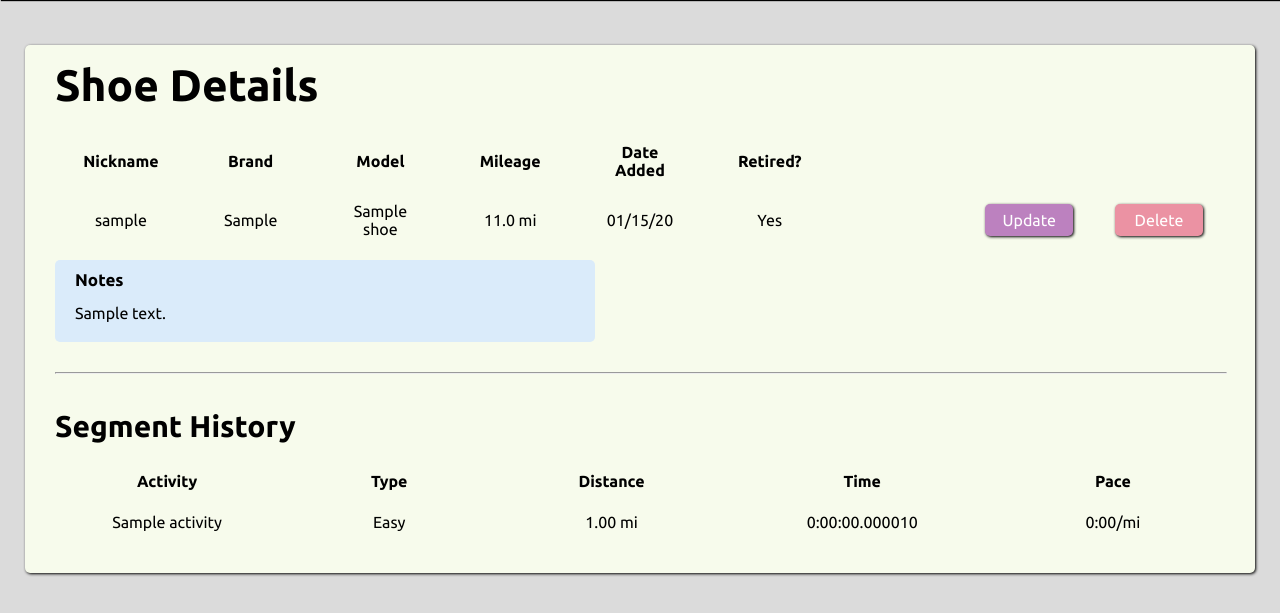
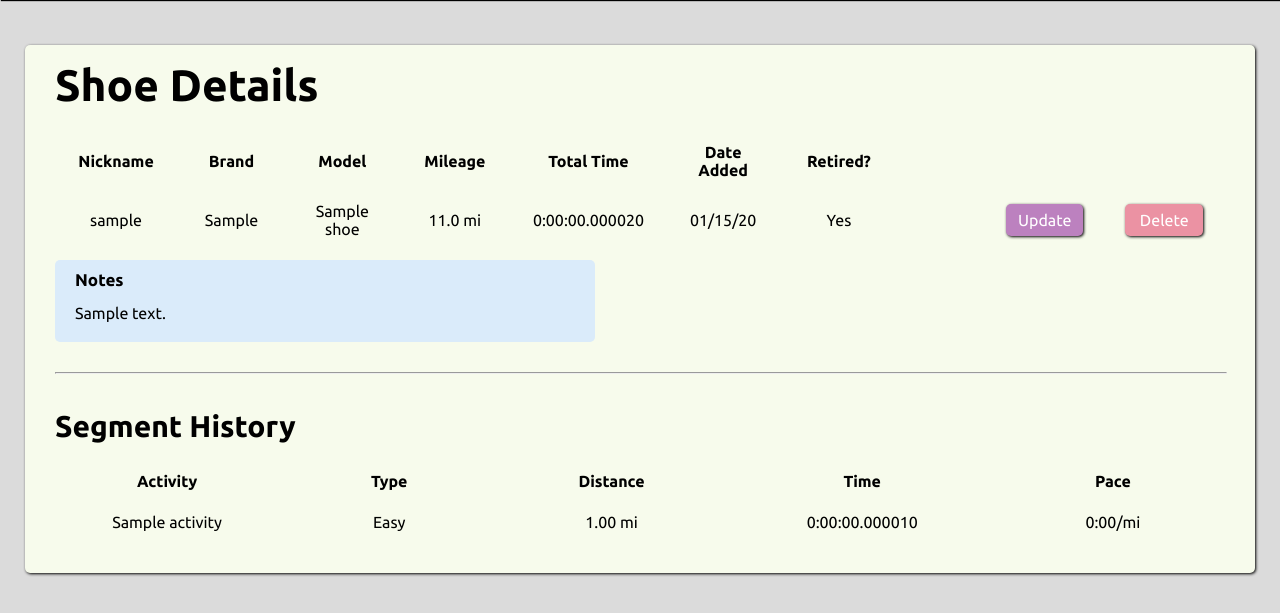
Before and after one commit to muno17/Tempo, a Django app: page /shoes/1/ in a window 1280 px wide. Shown: the part 44-657 px from the top of the page. Run offline with Django 5.2, Linux system fonts and the light colour scheme; tables that the repository leaves empty hold one stand-in row (values such as "Sample post").

Commit message:
begin updating pace and distances for conversion throughout templates, add total time to Shoe model

```diff
--- a/static/js/unit_conversion.js
+++ b/static/js/unit_conversion.js
@@ -41,10 +41,15 @@ function toggleKm() {
     }
 
     for (let duration of durations) {
-        let distance = (parseFloat(duration.dataset.mi) * 1.60934).toFixed(2)
         let totalSeconds = duration.dataset.seconds
-        let minutes = parseInt((totalSeconds / distance) / 60)
-        let seconds = parseInt((totalSeconds /distance) % 60)
-        duration.innerHTML = `${minutes}:${seconds}`
+        if (totalSeconds > 0) {
+            let distance = (parseFloat(duration.dataset.mi) * 1.60934).toFixed(2)
+            let minutes = parseInt((totalSeconds / distance) / 60)
+            let seconds = parseInt((totalSeconds /distance) % 60)
+            duration.innerHTML = `${minutes}:${seconds}`
+        } else {
+            duration.innerHTML = "0:00"
+        }
+
     }
 }
--- a/templates/blocks.html
+++ b/templates/blocks.html
@@ -1,4 +1,5 @@
 {% extends 'base.html' %}
+{% load unit_tags %}
 
 {% block content %}
     <div class="stats-block">
@@ -29,9 +30,9 @@
                         <td><a href="{% url 'block-detail' block.id  %}">{{ block.name }}</a></td>
                         <td>{{ block.start|date:"m/d/Y"  }}</td>
                         <td>{{ block.end|date:"m/d/Y"  }}</td>
-                        <td>{{ block.mileage }} mi</td>
+                        <td>{{ block.mileage|as_distance }}</td>
                         <td>{{ block.time }}</td>
-                        <td>{{ block.pace }}/mi</td>
+                        <td>{% pace_display block.time.total_seconds block.mileage block.pace %}</td>
                         <td></td>
                         <td>
                             <div class="button update">
--- a/templates/cycles.html
+++ b/templates/cycles.html
@@ -1,4 +1,5 @@
 {% extends 'base.html' %}
+{% load unit_tags %}
 
 {% block content %}
     <div class="stats-block">
@@ -27,9 +28,9 @@
                 <tr>
                     <td><a href="{% url 'cycle-detail' cycle.id %}">{{ cycle.start|date:"m/d/Y"  }}</a></td>
                     <td>{{ cycle.end|date:"m/d/Y"  }}</td>
-                    <td>{{ cycle.mileage }} mi</td>
+                    <td>{{ cycle.mileage|as_distance }}</td>
                     <td>{{ cycle.time }}</td>
-                    <td>{{ cycle.pace }}/mi</td>
+                    <td>{% pace_display cycle.time.total_seconds cycle.mileage cycle.pace %}</td>
                     <td></td>
                     <td></td>
                     <td>
--- a/templates/shoe_details.html
+++ b/templates/shoe_details.html
@@ -1,4 +1,5 @@
 {% extends 'base.html' %}
+{% load unit_tags %}
 
 {% block content %}
     <div class="stats-block">
@@ -10,9 +11,9 @@
                     <th>Brand</th>
                     <th>Model</th>
                     <th>Mileage</th>
+                    <th>Total Time</th>
                     <th>Date Added</th>
                     <th>Retired?</th>
-                    <th></th>
                     <th></th>
                     <th></th>
                 </tr>
@@ -22,7 +23,8 @@
                     <td>{{ shoe.nickname }}</td>
                     <td>{{ shoe.brand }}</td>
                     <td>{{ shoe.model_name }}</td>
-                    <td>{{ shoe.mileage }} mi</td>
+                    <td>{{ shoe.mileage|as_distance }}</td>
+                    <td>{{ shoe.time }}</td>
                     <td>{{ shoe.date_added|date:"m/d/y" }}</td>
                     <td>
                         {% if shoe.is_retired %}
@@ -70,9 +72,9 @@
                 <tr>
                 <td><a href="{% url 'activity-detail' segment.activity.id%}">{{ segment.activity.title }}</a></td>
                 <td>{{ segment.get_type_display }}</td>
-                <td>{{ segment.distance  }} mi</td>
+                <td>{{ segment.distance|as_distance }}</td>
                 <td>{{ segment.duration }}</td>
-                <td>{{ segment.pace }}/mi</td>
+                <td>{% pace_display segment.duration.total_seconds segment.distance segment.pace %}</td>
                 </tr>
             {% endfor %}
             </tbody>
--- a/templates/shoes.html
+++ b/templates/shoes.html
@@ -1,4 +1,5 @@
 {% extends 'base.html' %}
+{% load unit_tags %}
 
 {% block content %}
     <div class="stats-block">
@@ -15,9 +16,9 @@
                     <th>Brand</th>
                     <th>Model</th>
                     <th>Mileage</th>
+                    <th>Total Time</th>
                     <th>Date Added</th>
                     <th>Retired?</th>
-                    <th></th>
                     <th></th>
                     <th></th>
                 </tr>
@@ -28,7 +29,8 @@
                         <td><a href="{% url 'shoe-detail' shoe.id %}">{{ shoe.nickname }}</a></td>
                         <td>{{ shoe.brand }}</td>
                         <td>{{ shoe.model_name }}</td>
-                        <td>{{ shoe.mileage }} mi</td>
+                        <td>{{ shoe.mileage|as_distance }}</td>
+                        <td>{{ shoe.time }}</td>
                         <td>{{ shoe.date_added|date:"m/d/y" }}</td>
                         <td>
                         {% if shoe.is_retired %}
--- a/training/models.py
+++ b/training/models.py
@@ -30,6 +30,7 @@ class Shoe(models.Model):
     date_added = models.DateField(auto_now_add=True)
     is_retired = models.BooleanField(default=False)
     init_mileage = models.DecimalField(max_digits=6, decimal_places=2, default=0.0)
+    init_duration = models.DurationField(default=timedelta(0))
     notes = models.TextField(null=True, blank=True)
 
     def __str__(self):
@@ -44,12 +45,23 @@ class Shoe(models.Model):
     @property
     def mileage(self):
         """Returns the total mileage of the shoe"""
-        activity_miles = Segment.objects.filter(
-            # Q lets us run an 'or' operation on a query
-            models.Q(shoe=self) | models.Q(shoe__isnull=True, activity__default_shoe=self)
-        ).aggregate(total=models.Sum('distance'))['total'] or 0
+        shoe_miles = self.segments.aggregate(
+            total=models.Sum('distance')
+        )['total'] or 0
 
-        return float(self.init_mileage) + float(activity_miles)
+        return float(self.init_mileage) + float(shoe_miles)
+
+    @property
+    def time(self):
+        """Returns the total time spent running for the shoe"""
+        shoe_time = self.segments.aggregate(
+            total=models.Sum('duration')
+        )['total'] or 0
+
+        if not shoe_time:
+            return timedelta(0)
+
+        return shoe_time + self.init_duration
 
 
 class Block(models.Model):
```
Also changed, not shown: templates/block_details.html (+5 -4 lines), templates/cycle_details.html (+5 -4 lines), training/migrations/0009_shoe_init_duration.py (added).
